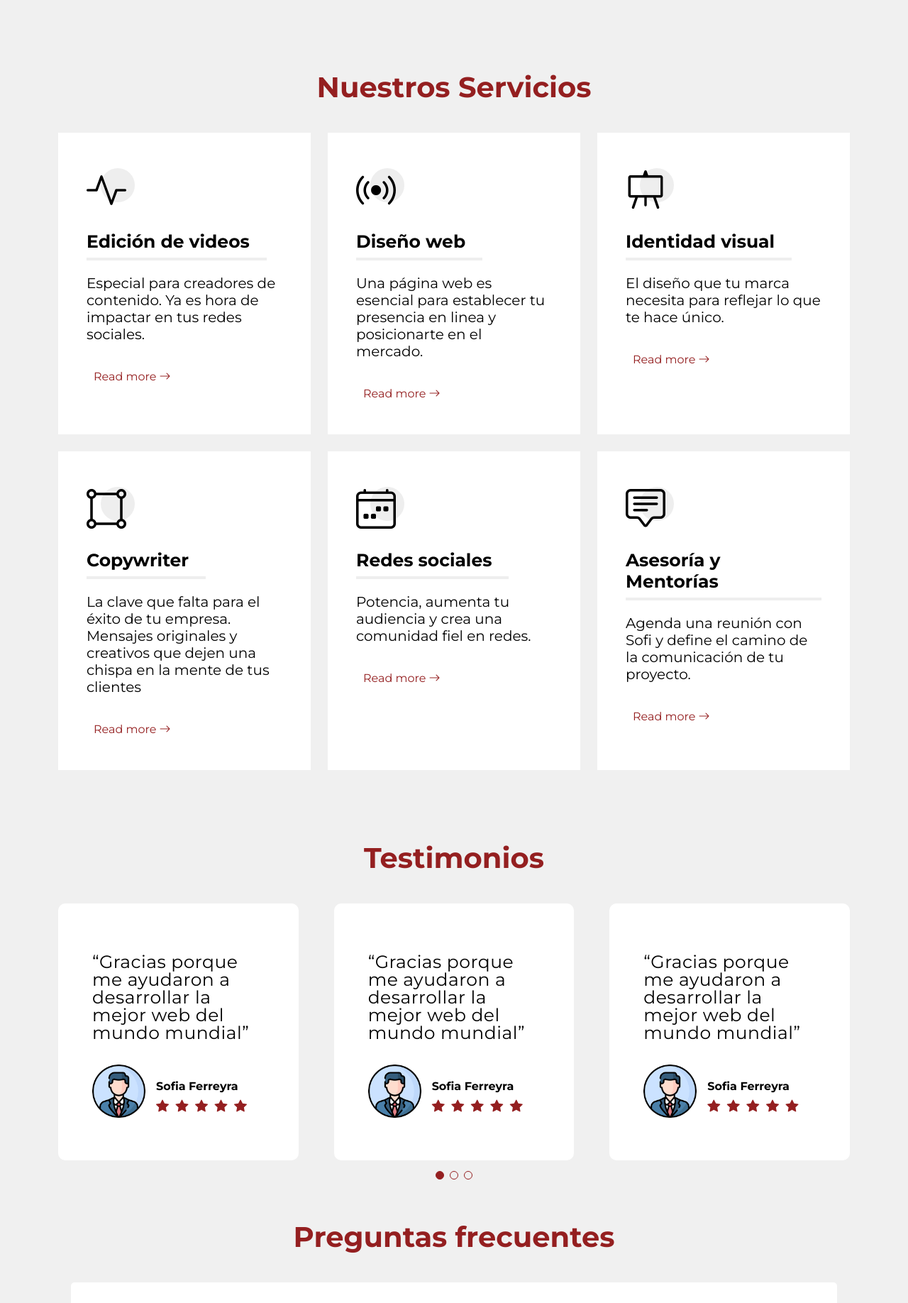
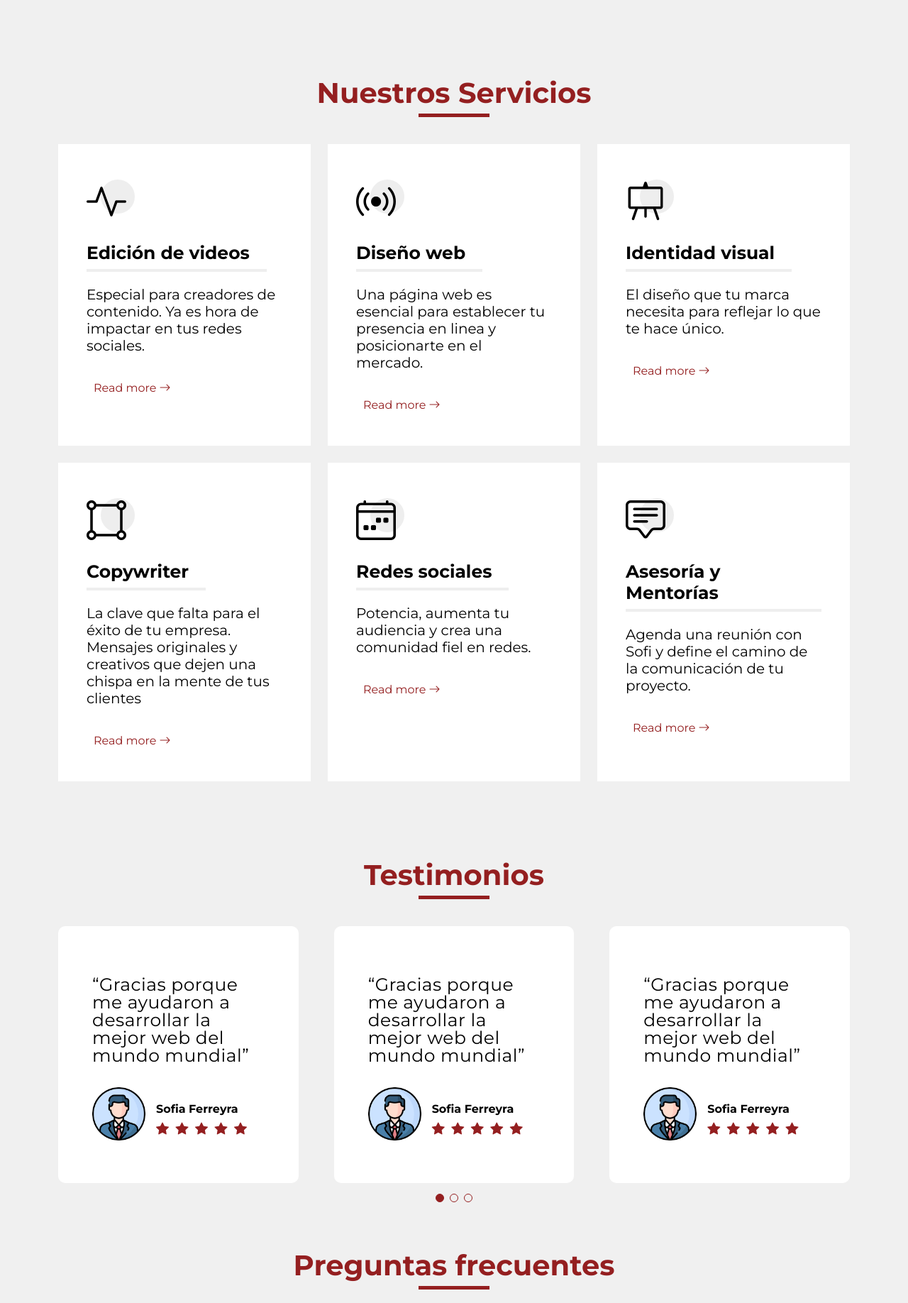
Before and after one commit to SantyHenares/Magnetica, a PHP site: page / in a window 1280 px wide. Shown: the part 1621-3457 px from the top of the page at 71% size. Run offline with PHP 8.4, Linux system fonts and the light colour scheme; some libraries are stand-ins or nearby versions.

Commit message:
subrayado

```diff
--- a/assets/css/style.css
+++ b/assets/css/style.css
@@ -336,6 +336,15 @@ h6 {
   font-size: 2.5rem;
   font-weight: bold;
   text-align: center;
-  margin-top: 2.5rem;
-  margin-bottom: 2.5rem;
+  margin-top: 3rem;
+  margin-bottom: 3rem;
 }
+
+.underline {
+  --color: #941f20;
+  --position: center bottom;
+  --width: 100px;
+  --height: 5px;
+  background: linear-gradient(var(--color), var(--color)) var(--position) / var(--width) var(--height) no-repeat;
+  padding-bottom: 10px;
+}
--- a/index.html
+++ b/index.html
@@ -318,7 +318,9 @@
       <section id="services" class="services sections-bg">
         <div class="container" data-aos="fade-up">
           <div>
-            <h1 class="titles-h1">Nuestros Servicios</h1>
+            <h1 class="titles-h1">
+              <span class="underline">Nuestros Servicios</span>
+            </h1>
           </div>
 
           <div class="row gy-4" data-aos="fade-up" data-aos-delay="100">
@@ -442,7 +444,7 @@
       <!-- ======= Testimonios ======= -->
       <section id="clients" class="clients">
         <div data-aos="fade-up">
-          <h1 class="titles-h1">Testimonios</h1>
+          <h1 class="titles-h1"><span class="underline">Testimonios</span></h1>
         </div>
         <div class="container" data-aos="fade-up">
           <div class="clients-slider swiper">
@@ -526,7 +528,9 @@
       <!-- ======= FAQ ======= -->
       <section id="faq" class="faq section-bg">
         <div data-aos="fade-up">
-          <h1 class="titles-h1">Preguntas frecuentes</h1>
+          <h1 class="titles-h1">
+            <span class="underline">Preguntas frecuentes</span>
+          </h1>
         </div>
         <div class="faq-list">
           <ul>
@@ -619,8 +623,8 @@
       <section id="contact" class="contact mb-5">
         <div class="container" data-aos="fade-up">
           <div class="section-header">
-            <h1 class="titles-h1" style="color: #941f20">
-              Atención personalizada
+            <h1 class="titles-h1">
+              <span class="underline">Atención personalizada</span>
             </h1>
           </div>
           <div class="row gx-lg-0 gy-4">
--- a/redes-sociales.html
+++ b/redes-sociales.html
@@ -453,7 +453,7 @@
       <!-- portfolio slider -->
       <section id="clients" class="clients my-5">
         <div data-aos="fade-up">
-          <h1 class="titles-h1">Portfolio</h1>
+          <h1 class="titles-h1"><span class="underline">Portfolio</span></h1>
         </div>
         <div class="container" data-aos="fade-up">
           <div class="clients-slider swiper">
@@ -526,7 +526,7 @@
 
       <!-- Testimonios -->
       <section class="testimonios-section my-5">
-        <h1 data-aos="fade-up" class="titles-h1">Testimonios</h1>
+        <h1 data-aos="fade-up" class="titles-h1"><span class="underline">Testimonios</span></h1>
         <p data-aos="fade-up">
           Lorem ipsum dolor sit amet, consectetuer adipiscing elit, sed diam
           nonummy nibh euismod tincidunt ut laoreet dolore magna aliquam erat
@@ -568,7 +568,7 @@
       <section id="contact" class="contact mb-5">
         <div class="container" data-aos="fade-up">
           <div class="section-header">
-            <h2 class="titles-h1" style="color: #941f20">Atención personalizada</h2>
+            <h2 class="titles-h1"><span class="underline">Atención personalizada</span></h2>
           </div>
           <div class="row gx-lg-0 gy-4">
             <div class="col-lg-4">
```
Also changed, not shown: diseño-grafico.html (+6 -4 lines), servicios-web.html (+6 -4 lines).
